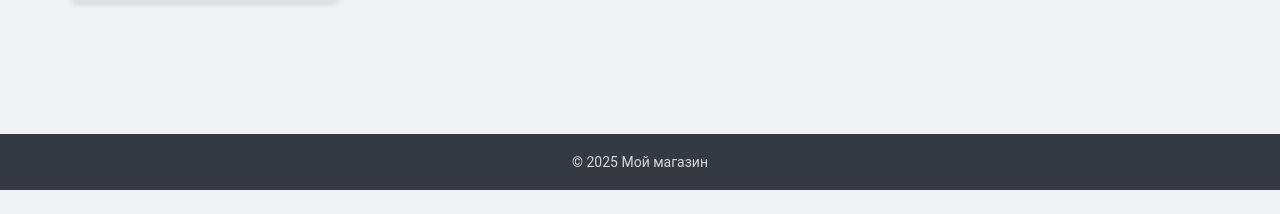
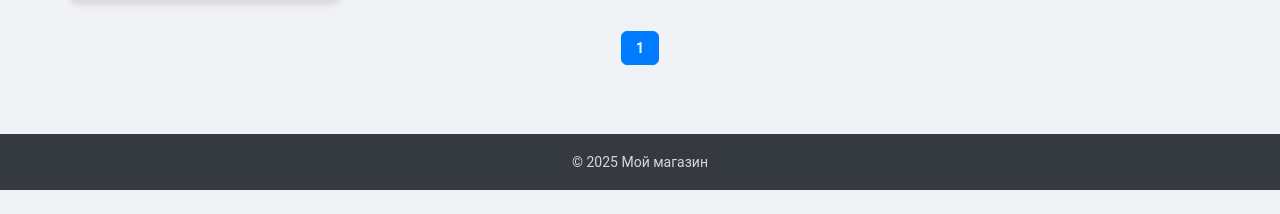
Before and after one commit to saxareg/marketplace-django-B-, a Django app: page /products/ in a window 1280 px wide. Shown: the part 586-800 px from the top of the page. Run offline with Django 4.2, Linux system fonts and the light colour scheme; tables that the repository leaves empty hold one stand-in row (values such as "Sample post"); grey boxes marked "Sample" are stand-in pictures.

Commit message:
pagination was added

```diff
--- a/project/app_products/views.py
+++ b/project/app_products/views.py
@@ -6,10 +6,11 @@ from .forms import ProductForm, ReviewForm
 from django.contrib.auth.decorators import login_required
 from django.db.models import Q
 from django.http import JsonResponse
+from django.core.paginator import Paginator
 
 
 def product_list(request):
-    query = request.GET.get('q')  # Приводим запрос к нижнему регистру
+    query = request.GET.get('q')
     products = Product.objects.all()
 
     if query:
@@ -21,7 +22,14 @@ def product_list(request):
             Q(shop__name__icontains=query)
         ).distinct()
 
-    return render(request, 'products/products.html', {'products': products, 'query': query})
+    paginator = Paginator(products, 24)
+    page_number = request.GET.get('page')
+    page_obj = paginator.get_page(page_number)
+
+    return render(request, 'products/products.html', {
+        'page_obj': page_obj,
+        'query': query,
+    })
 
 
 def product_detail(request, slug):
--- a/project/static/css/products.css
+++ b/project/static/css/products.css
@@ -80,3 +80,43 @@
 .search-button:hover {
     background-color: #0056b3;
 }
+
+.pagination {
+    display: flex;
+    justify-content: center;
+    flex-wrap: wrap;
+    gap: 6px;
+    margin: 30px 0;
+}
+
+.pagination a,
+.pagination span {
+    padding: 8px 14px;
+    font-size: 14px;
+    border: 1px solid #ddd;
+    border-radius: 6px;
+    text-decoration: none;
+    color: #007BFF;
+    background-color: white;
+    transition: background-color 0.3s, color 0.3s;
+}
+
+.pagination a:hover {
+    background-color: #f0f0f0;
+}
+
+.pagination .current {
+    background-color: #007BFF;
+    color: white;
+    border-color: #007BFF;
+    pointer-events: none;
+    font-weight: bold;
+}
+
+.pagination .dots {
+    padding: 8px 10px;
+    color: #999;
+    border: none;
+    background: none;
+    cursor: default;
+}
--- a/project/templates/products/products.html
+++ b/project/templates/products/products.html
@@ -15,9 +15,9 @@
     <button type="submit" class="search-button">🔍</button>
 </form>
 
-    {% if products %}
+{% if page_obj %}
 <div class="product-list">
-        {% for product in products %}
+    {% for product in page_obj %}
         <div class="product-card">
             {% if product.image %}
                 <img src="{{ product.image.url }}" alt="{{ product.name }}" class="product-image" onerror="this.onerror=null; this.src='{% static 'images/default-preview.jpg' %}'">
@@ -30,6 +30,33 @@
         </div>
     {% endfor %}
 </div>
+
+<!-- Пагинация -->
+<div class="pagination">
+    {% if page_obj.has_previous %}
+        <a href="?{% if request.GET.q %}q={{ request.GET.q }}&{% endif %}page=1">&laquo;</a>
+        <a href="?{% if request.GET.q %}q={{ request.GET.q }}&{% endif %}page={{ page_obj.previous_page_number }}">‹</a>
+    {% endif %}
+
+    {% for num in page_obj.paginator.page_range %}
+        {% if page_obj.number == num %}
+            <span class="current">{{ num }}</span>
+        {% elif num > page_obj.number|add:"-3" and num < page_obj.number|add:"3" %}
+            <a href="?{% if request.GET.q %}q={{ request.GET.q }}&{% endif %}page={{ num }}">{{ num }}</a>
+        {% elif num == 1 or num == page_obj.paginator.num_pages %}
+            <a href="?{% if request.GET.q %}q={{ request.GET.q }}&{% endif %}page={{ num }}">{{ num }}</a>
+        {% elif forloop.first or forloop.last %}
+            <span class="dots">...</span>
+        {% endif %}
+    {% endfor %}
+
+    {% if page_obj.has_next %}
+        <a href="?{% if request.GET.q %}q={{ request.GET.q }}&{% endif %}page={{ page_obj.next_page_number }}">›</a>
+        <a href="?{% if request.GET.q %}q={{ request.GET.q }}&{% endif %}page={{ page_obj.paginator.num_pages }}">&raquo;</a>
+    {% endif %}
+</div>
+
+
 {% else %}
     <p>По вашему запросу ничего не найдено.</p>
 {% endif %}
```
Lines whose indentation alone changed are shown as unchanged.
